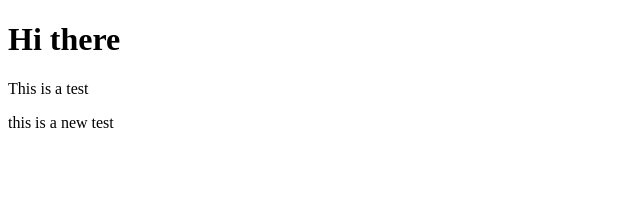
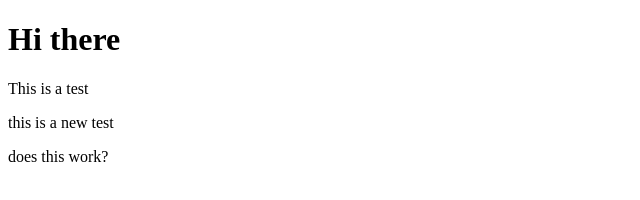
Before and after one commit to dclarke-eps/dclarke-eps.github.io, a plain HTML site: page index.html in a window 1280 px wide. Shown: the whole page, without its empty margins (0-640 px from the left). Drawn offline with Linux system fonts and the light colour scheme.

Commit message:
please say yes

```diff
--- a/index.html
+++ b/index.html
@@ -7,5 +7,6 @@
 		<h1>Hi there</h1>
 		<p>This is a test</p>
 		<p>this is a new test</p>
+		does this work?
 	</body>
 </html>
```
